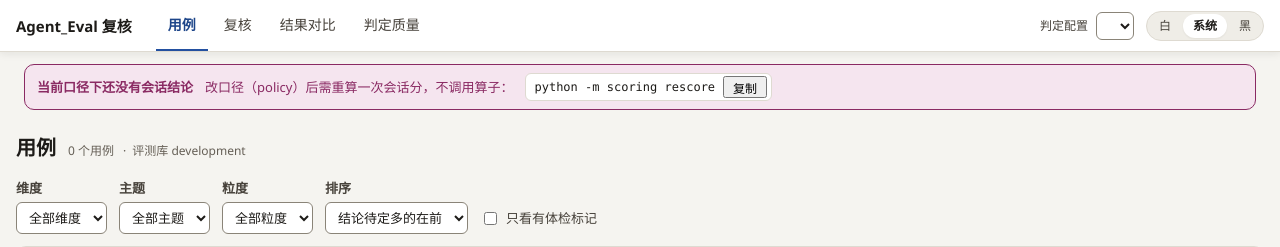
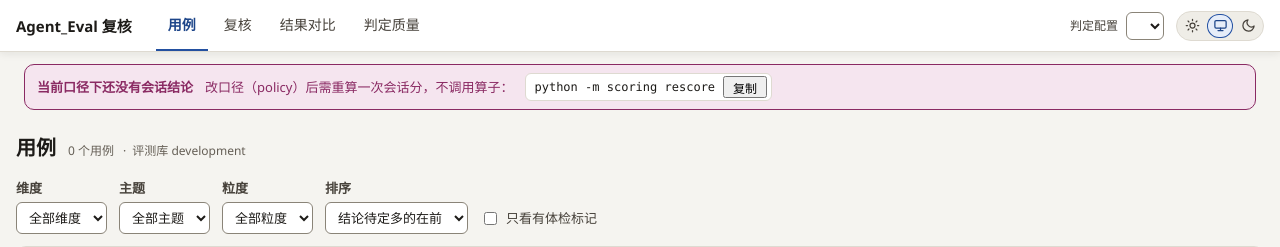
Before and after one commit to gadoid/Agent_Eval, a FastAPI app: page / in a window 1280 px wide. Shown: the top 247 px of the page. Run offline with FastAPI, Linux system fonts and the light colour scheme; data that the repository does not hold is empty.

Commit message:
配色方案改用图标：太阳 / 跟随系统 / 月亮
- 三个方形图标按钮替代文字，仍保留 aria-label 与 title 说明
- 选中态用主色描边与浅底圆点标出，明暗两套主题下都清晰

```diff
--- a/scoring/static/bundle.css
+++ b/scoring/static/bundle.css
@@ -335,13 +335,15 @@ mark.rv-forbid { background: var(--mark-forbid); color: var(--ink); padding: 0 2
   border: 1px solid var(--line); border-radius: var(--radius-pill); background: var(--bg-sunken);
 }
 .rv-theme button {
-  height: 24px; padding: 0 10px;
+  display: inline-flex; align-items: center; justify-content: center;
+  width: 26px; height: 24px; padding: 0;
   border: 0; border-radius: var(--radius-pill); background: transparent;
-  color: var(--ink-2); font: inherit; font-size: 12px; font-weight: 500; cursor: pointer;
+  color: var(--ink-2); font: inherit; cursor: pointer;
   transition: background .15s ease, color .15s ease, box-shadow .15s ease;
 }
+.rv-theme button svg { display: block; width: 15px; height: 15px; }
 .rv-theme button:hover { color: var(--ink); background: var(--bg-surface); }
-.rv-theme button[aria-pressed="true"] { background: var(--bg-surface); color: var(--ink); font-weight: 600; box-shadow: var(--shadow-card); }
+.rv-theme button[aria-pressed="true"] { background: var(--accent-soft); color: var(--accent-ink); box-shadow: inset 0 0 0 1px var(--accent); }
 
 /* ---------------------------------------------------------------- ConclusionBar */
 .rv-concl {
--- a/scoring/templates/base.html
+++ b/scoring/templates/base.html
@@ -29,9 +29,18 @@
       </select>
     </label>
     <div class="rv-theme" role="group" aria-label="配色方案" data-theme-toggle>
-      <button type="button" data-theme-opt="light" aria-pressed="false" title="白（浅色）">白</button>
-      <button type="button" data-theme-opt="system" aria-pressed="true" title="跟随系统">系统</button>
-      <button type="button" data-theme-opt="dark" aria-pressed="false" title="黑（深色）">黑</button>
+      <button type="button" data-theme-opt="light" aria-pressed="false" aria-label="浅色" title="浅色">
+        <svg viewBox="0 0 24 24" aria-hidden="true" fill="none" stroke="currentColor" stroke-width="2" stroke-linecap="round">
+          <circle cx="12" cy="12" r="4"/><path d="M12 2v2M12 20v2M4.9 4.9l1.4 1.4M17.7 17.7l1.4 1.4M2 12h2M20 12h2M4.9 19.1l1.4-1.4M17.7 6.3l1.4-1.4"/></svg>
+      </button>
+      <button type="button" data-theme-opt="system" aria-pressed="true" aria-label="跟随系统" title="跟随系统">
+        <svg viewBox="0 0 24 24" aria-hidden="true" fill="none" stroke="currentColor" stroke-width="2" stroke-linecap="round" stroke-linejoin="round">
+          <rect x="3" y="4" width="18" height="12" rx="2"/><path d="M8 20h8M12 16v4"/></svg>
+      </button>
+      <button type="button" data-theme-opt="dark" aria-pressed="false" aria-label="深色" title="深色">
+        <svg viewBox="0 0 24 24" aria-hidden="true" fill="none" stroke="currentColor" stroke-width="2" stroke-linejoin="round">
+          <path d="M21 12.8A9 9 0 1 1 11.2 3a7 7 0 0 0 9.8 9.8z"/></svg>
+      </button>
     </div>
   </div>
 </header>
```
Also changed, not shown: doc/10-复核服务改造方案.md (+1 -1 lines).
